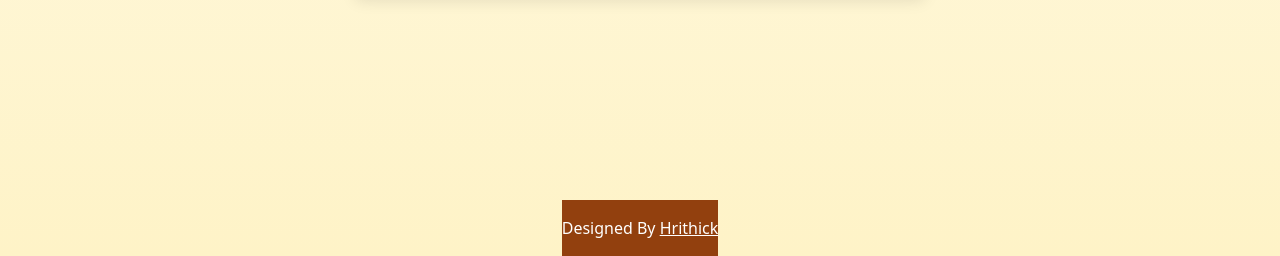
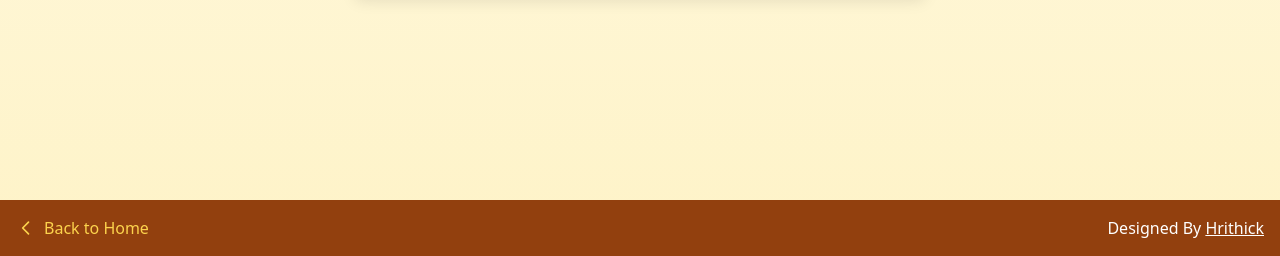
Before and after one commit to Hrithick123/MusicBuddy, a Flask app: page /navarasa in a window 1280 px wide. Shown: the part 544-800 px from the top of the page. Run offline with Flask 3, Linux system fonts and the light colour scheme; some libraries are stand-ins or nearby versions.

Commit message:
Update navarasa.html

```diff
--- a/templates/navarasa.html
+++ b/templates/navarasa.html
@@ -90,7 +90,6 @@
             });
         }
 
-
         // Restart the game
         function restartGame() {
             location.reload();
@@ -101,10 +100,23 @@
             loadQuestion();
         });
     </script>
-    <footer class="bg-amber-800 text-white text-center py-4 mt-auto">
-        <p>
+
+    <!-- Footer Section -->
+    <footer class="bg-amber-800 text-white text-center py-4 mt-auto w-full">
+        <div class="container mx-auto px-4 flex flex-col sm:flex-row justify-between items-center">
+            <!-- Back Button -->
+            <a href="/" class="flex items-center text-amber-300 hover:text-white transition-colors mb-4 sm:mb-0">
+                <svg xmlns="http://www.w3.org/2000/svg" class="h-5 w-5 mr-2" fill="none" viewBox="0 0 24 24" stroke="currentColor" stroke-width="2">
+                    <path stroke-linecap="round" stroke-linejoin="round" d="M15 19l-7-7 7-7" />
+                </svg>
+                Back to Home
+            </a>
+
+            <!-- Footer Text -->
+            <p class="text-sm sm:text-base">
                 Designed By <a href="https://hrithick123.github.io/hrithickfolio/" target="_blank" class="underline hover:text-amber-300">Hrithick</a>
             </p>
+        </div>
     </footer>
 </body>
 </html>
```
Lines whose indentation alone changed are shown as unchanged.
